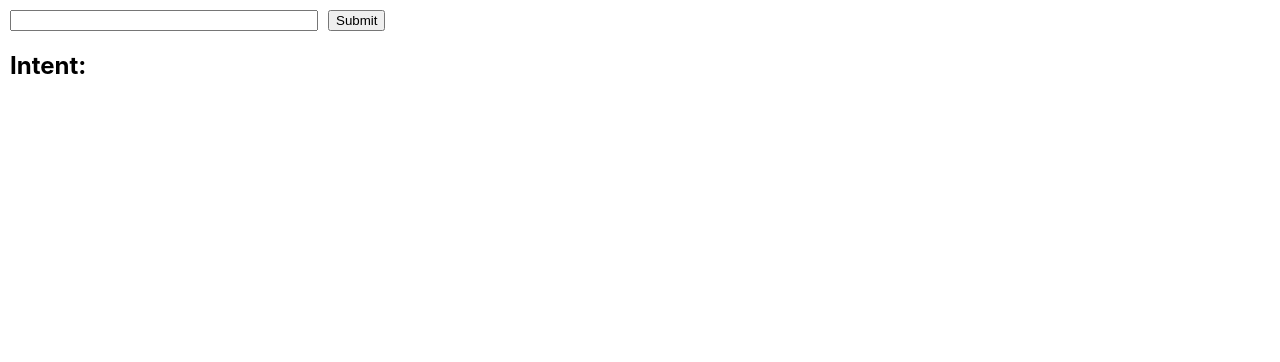
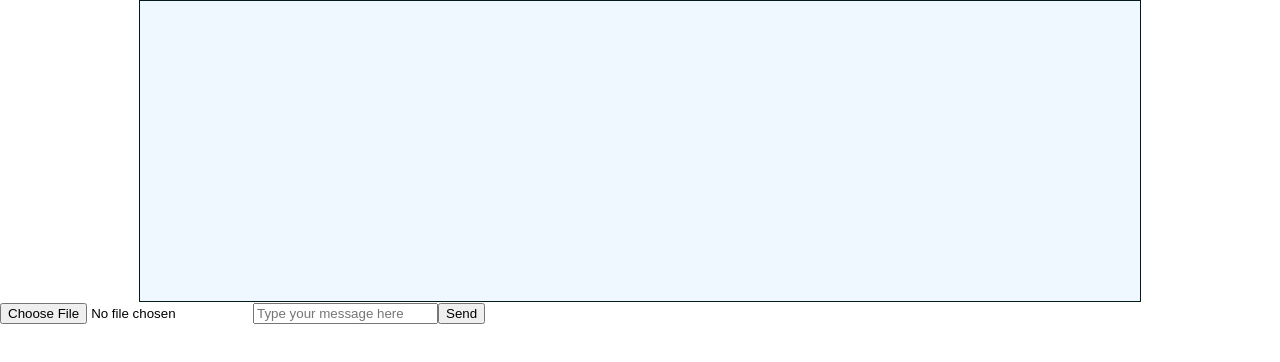
Before and after one commit to hyjukilo0/chatbot-ai, a React (Create React App) app in the folder frontend/: page / in a window 1280 px wide. Shown: the top 362 px of the page. Built offline with nearby package versions, Linux system fonts and the light colour scheme.

Commit message:
feat: chatroom features

```diff
--- a/frontend/src/App.js
+++ b/frontend/src/App.js
@@ -2,67 +2,16 @@ import axios from 'axios';
 import React from 'react';
 import './App.css';
 
+import Chatarea from './components/Chatroom/Chatarea';
+import Chatinputform from './components/Chatroom/Chatinputform';
+
 class App extends React.Component {
-
-  constructor(props) {
-    super(props);
-    this.state = {
-      text : '',
-      output : '',
-    };
-    this.postText = this.postText.bind(this);
-    this.handleChange = this.handleChange.bind(this)
-  }
-
-
-
-
-  /*componentDidMount() {
-
-      let data ;
-
-      axios.get('http://localhost:8000/')
-      .then(res => {
-          data = res.data;
-          this.setState({
-              details : data
-          });
-      })
-      .catch((err) => console.log(err));
-  }*/
-
-  handleChange(e){
-    this.setState({text:e.target.value})
-  }
-
-  handleResponse(response){
-    const state = this.state
-    const data = response.data
-  }
-
-  postText(){
-    axios.post('http://127.0.0.1:8000/', this.state.text)
-    .then(res => {
-      const output = res.data;
-      this.setState({output})
-    })
-  }
-
-  getIntent(){
-    axios.get('http://127.0.0.1:8000/')
-    .then(res => {
-      console.log(res.data)
-    })
-  }
-
   render() {
-    return(
+    return (
       <div>
-        <input type="text" value={this.state.text} onChange={this.handleChange} style={{width: "300px", margin:"10px"}}></input>
-        <button onClick={this.postText}>Submit</button>
-        <h2 style={{margin:"10px"}}>Intent: {this.state.output}</h2>
+        <Chatinputform />
       </div>
-    );
+    )
   }
 }
 
--- /dev/null
+++ b/frontend/src/components/Chatroom/Chatarea.css
@@ -0,0 +1,8 @@
+div.chatarea {
+    background-color: aliceblue;
+    width: 1000px;
+    height: 300px;
+    margin: auto;
+    border: solid 0.1em;
+    border-color:  rgb(1, 27, 27);
+}
--- /dev/null
+++ b/frontend/src/components/Chatroom/Chatarea.js
@@ -0,0 +1,27 @@
+import React, { Component } from 'react';
+import Messagebox from './Messagebox';
+import './Chatarea.css';
+
+
+class Chatarea extends Component {
+    constructor() {
+        super();
+        this.state = {
+          messageList : [],
+          message : '',
+        };
+    }
+
+
+
+    render () {
+        const {text} = this.props;
+        return(
+            <div className="chatarea">
+                {text}
+            </div>
+        );
+    }
+}
+
+export default Chatarea;
--- /dev/null
+++ b/frontend/src/components/Chatroom/Chatinputform.js
@@ -0,0 +1,92 @@
+import axios from 'axios';
+import React, { Component } from 'react';
+import Chatarea from './Chatarea';
+
+let textInput = React.createRef();
+
+class Chatinputform extends Component {
+    constructor() {
+        super();
+        this.state = {
+            text : '',
+            image : null,
+        };
+      }
+
+
+
+
+    handleChange = () => {
+        this.setState({text : textInput.current.value});
+        console.log('state: ', this.state);
+        console.log(textInput.current.value);
+    }
+
+    // handle = (e) => {
+    //     this.setState({text:e.target.value})
+    // }
+
+    render () {
+        return(
+            <>
+            <Chatarea text={this.state.text} image={this.state.image}></Chatarea>
+            <div className="message_input">
+                <input type="file" ></input>
+                <input type="text" ref={textInput} className="mess" placeholder="Type your message here"/>
+                <button onClick={this.handleChange}>Send</button>
+            </div>
+            </>
+        );
+    }
+}
+
+export default Chatinputform;
+
+/*class App extends React.Component {
+
+    constructor(props) {
+      super(props);
+      this.state = {
+        text : '',
+        output : '',
+      };
+      this.postText = this.postText.bind(this);
+      this.handleChange = this.handleChange.bind(this)
+    }
+
+    handleChange(e){
+      this.setState({text:e.target.value})
+    }
+
+    handleResponse(response){
+      const state = this.state
+      const data = response.data
+    }
+
+    postText(){
+      axios.post('http://127.0.0.1:8000/', this.state.text)
+      .then(res => {
+        const output = res.data;
+        this.setState({output})
+      })
+    }
+
+    getIntent(){
+      axios.get('http://127.0.0.1:8000/')
+      .then(res => {
+        console.log(res.data)
+      })
+    }
+
+    render() {
+      return(
+        <div>
+          <input type="text" value={this.state.text} onChange={this.handleChange} style={{width: "300px", margin:"10px"}}></input>
+          <button onClick={this.postText}>Submit</button>
+          <h2 style={{margin:"10px"}}>Intent: {this.state.output}</h2>
+        </div>
+      );
+    }
+  }
+
+  export default App;*/
--- /dev/null
+++ b/frontend/src/components/Chatroom/Messagebox.js
@@ -0,0 +1,11 @@
+import React, { Component } from 'react';
+
+class Messagebox extends Component {
+    render () {
+        return (
+            <p>Mess</p>
+        );
+    }
+}
+
+export default Messagebox;
```
